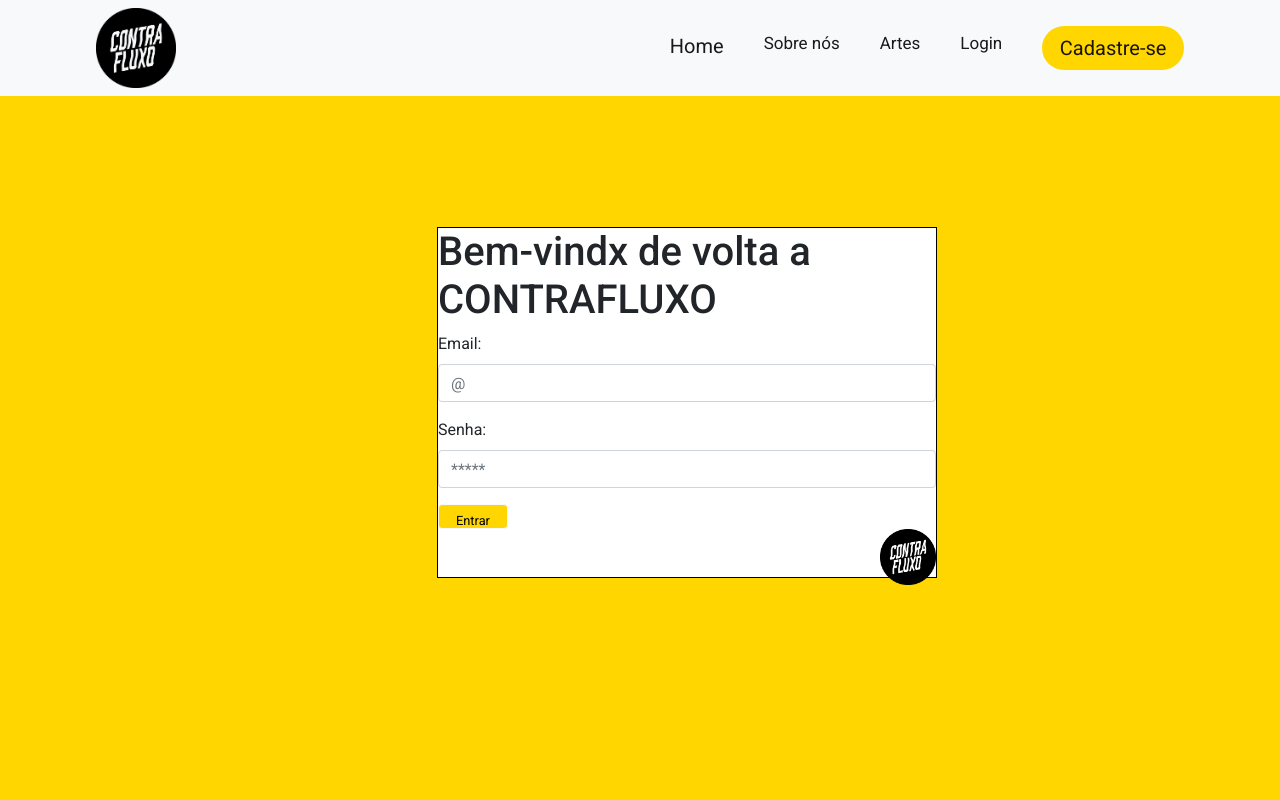
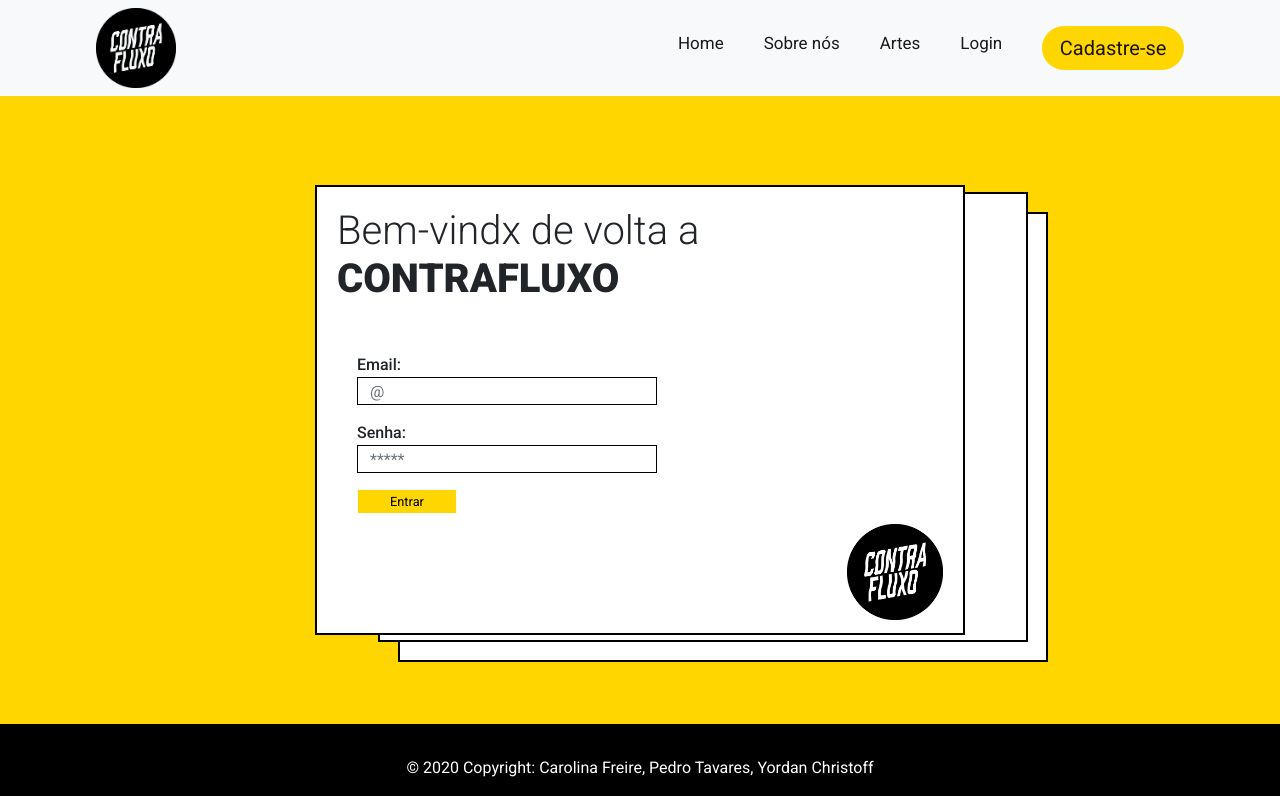
Before and after one commit to yordancurty/contra-fluxo-frontend, a React (Create React App) app: page /login in a window 1280 px wide. Shown: the top 800 px of the page. Built offline with nearby package versions, Linux system fonts and the light colour scheme.

Commit message:
profile, signup, login

```diff
--- a/src/assets/styles/style.css
+++ b/src/assets/styles/style.css
@@ -184,28 +184,218 @@
 
 /* ------- Formulário LOGIN e SIGNUP -------- */
 
-.form-container{
+.logo-form-login{
+    width: 6rem;
+        position: relative;
+        left: 630px;
+        top: 33px;
+}
+
+.btn-form-login{
+    margin-top: 25px;
+}
+
+
+@media (min-width: 1380px) and (max-width: 1999px){
+    .form-container{
+        background-color: #ffd600;
+        background-size: cover;
+        width: 100vw;
+        height: 82.2vh;
+    }
+    .bold{
+        font-weight: 900;
+
+    }
+
+
+    .form-box-1 h1{
+        font-weight: 300;
+        margin-top: 20px;
+        margin-left: 20px;
+        margin-bottom: 50px;
+    }
+
+    .form-box-1 label {
+        font-weight: 500;
+        margin-bottom: 0px;
+        margin-left: 40px;
+    }
+
+
+    .form-box-1 input {
+        border: 1px solid black;
+        border-radius: 0;
+        width: 300px;
+        height: 28px;
+        margin-left: 40px;
+    }
+
+    .form-box-1 button {
+        width: 100px;
+        border-radius: 0;
+        position: relative;
+        left: 40px;
+        bottom: 25px;
+        text-align: center;
+        padding: 0;
+    }
+
+    .form-box-1 img{
+
+    }
+
+    .form-box-3{
+        width: 750px;
+    height: 500px;
+    background: #FFFFFF;
+    border: 2px solid #000000;
+    box-sizing: border-box;
+        position: absolute;
+        left: 625px;
+        top: 274px;
+        z-index: 0;
+    }
+
+     .form-box-2{
+        width: 750px;
+    height: 500px;
+    background: #FFFFFF;
+    border: 2px solid #000000;
+    box-sizing: border-box;
+        position: absolute;
+         left: 605px;
+         top: 254px;
+        z-index: 1;
+    }
+
+    .form-box-1{
+    width: 750px;
+    height: 500px;
+    background: #FFFFFF;
+    border: 2px solid #000000;
+    box-sizing: border-box;
+    position: absolute;
+    z-index: 2;
+     /* left: -20px;
+    top: -20px; */
+
+    }
+
+    .logo-form{
+        width: 6rem;
+        position: relative;
+        left: 530px;
+        top: 15px;
+    }
+
+    .btn-form{
+    width: 70px;
+    height: 25px;
+    color: black;
+    font-size: 0.8rem;
+    background: #FFD600;
+
+    }
+}
+@media (min-width: 900px) and (max-width: 1380px) {
+    .logo-form-login{
+        width: 6rem;
+            position: relative;
+            left: 530px;
+            top: -15px;
+    }
+
+    .form-container{
     background-color: #ffd600;
     background-size: cover;
     width: 100vw;
-    height: 100vh;
+    height: 78.5vh;
+}
+.bold{
+    font-weight: 900;
+
+}
+
+
+.form-box-1 h1{
+    font-weight: 300;
+    margin-top: 20px;
+    margin-left: 20px;
+    margin-bottom: 50px;
+}
+
+.form-box-1 label {
+    font-weight: 500;
+    margin-bottom: 0px;
+    margin-left: 40px;
+}
+
+
+.form-box-1 input {
+    border: 1px solid black;
+    border-radius: 0;
+    width: 300px;
+    height: 28px;
+    margin-left: 40px;
+}
+
+.form-box-1 button {
+    width: 100px;
+    border-radius: 0;
+    position: relative;
+    left: 40px;
+    bottom: 25px;
+    text-align: center;
+    padding: 0;
+}
+
+.form-box-1 img{
+
+}
+
+.form-box-3{
+    width: 650px;
+height: 450px;
+background: #FFFFFF;
+border: 2px solid #000000;
+box-sizing: border-box;
+    position: absolute;
+    left: 378px;
+    top: 192px;
+    z-index: 1;
+}
+
+ .form-box-2{
+    width: 650px;
+height: 450px;
+background: #FFFFFF;
+border: 2px solid #000000;
+box-sizing: border-box;
+    position: absolute;
+     left: 398px;
+     top: 212px;
+    z-index: 0;
 }
 
 .form-box-1{
-width: 500px;
-height: 351px;
+width: 650px;
+height: 450px;
 background: #FFFFFF;
-border: 1px solid #000000;
+border: 2px solid #000000;
 box-sizing: border-box;
-left: 437px;
-top: 227px;
 position: absolute;
+z-index: 2;
+ /* left: -20px;
+top: -20px; */
+
 }
 
 .logo-form{
-    width: 3.5rem;
-    height: 3.5rem;
-    margin-bottom: 0.5rem;
+    width: 5.5rem;
+    position: relative;
+    left: 435px;
+    top: -30px;
 }
 
 .btn-form{
@@ -216,6 +406,9 @@
 background: #FFD600;
 
 }
+}
+
+
 
 /* --------- foooter --------- */
 
@@ -397,3 +590,34 @@
     border-top: 1px solid black ;
 }
  }
+
+
+
+ /* --------- profile --------- */
+
+ .div-mother-profile{
+     width: 100vw;
+     height: 80vh;
+ }
+
+ .photo-profile{
+
+     width: 150px;
+     height: 150px;
+     border-radius: 40px;
+     margin-left: 50px;
+ }
+
+ .card-profile{
+     /* Rectangle 26 */
+
+
+width: 201px;
+height: 302px;
+
+
+background: #FFFFFF;
+border: 1px solid #000000;
+box-sizing: border-box;
+
+ }
--- a/src/components/Navbar.js
+++ b/src/components/Navbar.js
@@ -12,7 +12,7 @@
                <img className="logo ml-5" src={logo} alt="logo"/>
                 <ul className="nav justify-content-end">
                     <li className="nav-item mr-4 ">
-                    <Link className="navbar-brand" to={Homepage}>Home</Link>
+                    <Link className="navbar-brand menu-item" to={Homepage}>Home</Link>
 
                     </li>
                     <li className="nav-item mr-4">
--- a/src/routeComponent/auth/LoginForm.js
+++ b/src/routeComponent/auth/LoginForm.js
@@ -51,9 +51,13 @@
  */
 
     return (
-        <div className="form-container">
+        <div className="form-container d-flex justify-content-center align-items-center">
+            <div className="form-box-3">
+        </div>
+      <div className="form-box-2">
+      </div>
         <form className="form-box-1">
-        <h1>Bem-vindx de volta a CONTRAFLUXO</h1>
+        <h1>Bem-vindx de volta a<br/><span className='bold'> CONTRAFLUXO</span></h1>
         <div class="form-group">
                 <label for="formGroupExampleInput">Email:</label>
                 <input type="password" class="form-control" id="formGroupExampleInput" placeholder="@" />
@@ -62,10 +66,10 @@
                 <label for="formGroupExampleInput">Senha:</label>
                 <input type="password" class="form-control" id="formGroupExampleInput" placeholder="*****" />
              </div>
-             <button type="submit" class="btn-form btn btn-light">Entrar</button>
+             <button type="submit" class="btn-form btn btn-light btn-form-login">Entrar</button>
              <div className="d-flex justify-content-end">
-             <img className="logo-form" src={logo} alt="logo"/>
              </div>
+             <img className="logo-form-login" src={logo} alt="logo"/>
         </form>
         </div>
     )
--- a/src/routeComponent/auth/SignupForm.js
+++ b/src/routeComponent/auth/SignupForm.js
@@ -45,9 +45,13 @@
   //   };
 
   return (
-    <div className="form-container ">
+    <div className="form-container d-flex justify-content-center align-items-center ">
+      <div className="form-box-3">
+        </div>
+      <div className="form-box-2">
+      </div>
       <form className="form-box-1">
-      <h1>Bem-vindx a CONTRAFLUXO</h1>
+      <h1>Bem-vindx a<br/> <span className="bold">CONTRAFLUXO</span></h1>
             <div className="form-group">
               <label htmlFor="signupNameInput">Nome:</label>
               <input type="name" className="form-control" id="signupNameInput" placeholder="Name" />
@@ -63,15 +67,17 @@
               <input type="password" className="form-control" id="signupPasswordInput" placeholder="*****" />
           </div>
           <button type="submit" className="btn-form btn btn-ligth">
-            Criar Conta
+            Criar Conta!
           </button>
         {/*   {state.loading ? (<LoadingButton />) : (<button type="submit" className="btn-form btn btn-ligth">
             Criar Conta
-          </button>)}
+            </button>)}
           {state.error ? <ErrorAlert error={state.error} /> : null}  */}
         <img className="logo-form" src={logo} alt="logo"/>
       </form>
-    </div>
+
+      </div>
+
     )
 }
 
--- a/src/routeComponent/profile/Profile.js
+++ b/src/routeComponent/profile/Profile.js
@@ -1,9 +1,49 @@
 import React from 'react';
-
+import photoProfile from '../../../src/photo-card.jpg'
 
 function Profile() {
 return (
-    <div>PROFILE PAGE</div>
+    <div className='div-mother-profile '>
+        <div className='row'>
+        <div className='col-4'>
+                <h3>Profile</h3>
+                <hr/>
+                <img className='photo-profile' src={photoProfile}/>
+            </div>
+            <div className='col-2 card-profile'>
+                coooool
+            </div>
+            <div className='col-2 card-profile'>
+                coooool
+            </div>
+            <div className='col-2 card-profile'>
+                coooool
+            </div>
+            <div className='col-2 card-profile'>
+                coooool
+            </div>
+
+        </div>
+        <div className='row'>
+        <div className='col-4'>
+                profile
+            </div>
+            <div className='col-2 card-profile'>
+                coooool
+            </div>
+            <div className='col-2 card-profile'>
+                coooool
+            </div>
+            <div className='col-2 card-profile'>
+                coooool
+            </div>
+            <div className='col-2
+             card-profile'>
+                coooool
+            </div>
+
+        </div>
+    </div>
 )
 }
 
```
